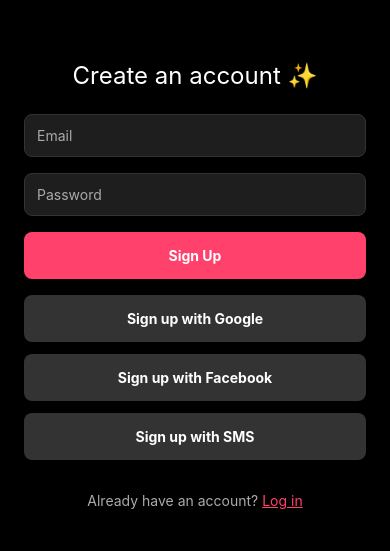
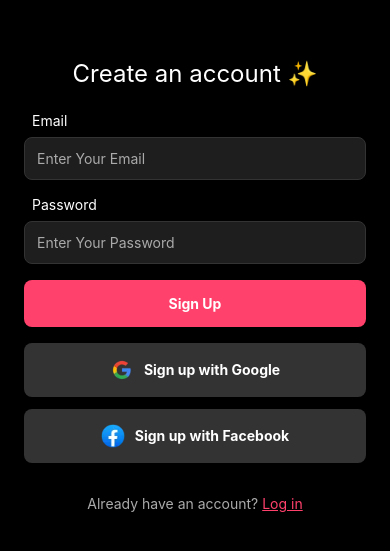
Before and after one commit to muhammadhasansiddiqui/galaxiesFire, a React Native app: screen /Signup in a window 390 px wide. Shown: the part 137-688 px from the top of the page. Built offline with nearby package versions, Linux system fonts and the light colour scheme; no server answers.

Commit message:
refactor: update login and signup screens with improved UI and social login icons

```diff
--- a/app/screens/Login.tsx
+++ b/app/screens/Login.tsx
@@ -64,19 +64,23 @@ const Login = () => {
       >
         <Text style={styles.title}>Log in to your account ✨</Text>
 
+{/* lable */}
+        <Text  style={{ color: '#fff', marginBottom: 8, marginLeft: 8 }}>Email</Text>
         <TextInput
           value={email}
           onChangeText={setEmail}
           style={styles.input}
-          placeholder="Email"
+          placeholder="Enter Your Email"
           placeholderTextColor="#aaa"
           autoCapitalize="none"
         />
+
+        <Text  style={{ color: '#fff', marginBottom: 8, marginLeft: 8 }}>Password</Text>
         <TextInput
           value={password}
           onChangeText={setPassword}
           style={styles.input}
-          placeholder="Password"
+          placeholder="Enter Your Password"
           placeholderTextColor="#aaa"
           secureTextEntry
           autoCapitalize="none"
@@ -91,18 +95,13 @@ const Login = () => {
             </TouchableOpacity>
 
             <TouchableOpacity style={styles.socialBtn} onPress={handleGoogleLogin}>
-              {/* <Image source={require('../../assets/google.png')} style={styles.icon} /> */}
+              <Image source={require('../../assets/google-logo.png')} style={styles.icon} />
               <Text style={styles.socialText}>Sign in with Google</Text>
             </TouchableOpacity>
 
             <TouchableOpacity style={styles.socialBtn} onPress={handleFbLogin}>
-              {/* <Image source={require('../../assets/facebook.png')} style={styles.icon} /> */}
+              <Image source={require('../../assets/facebook-icon.png')} style={styles.icon} />
               <Text style={styles.socialText}>Sign in with Facebook</Text>
-            </TouchableOpacity>
-
-            <TouchableOpacity style={styles.socialBtn} onPress={handleSMSLogin}>
-              {/* <Image source={require('../../assets/phone.png')} style={styles.icon} /> */}
-              <Text style={styles.socialText}>Sign in with SMS</Text>
             </TouchableOpacity>
 
             <Text style={styles.switchText}>
--- a/app/screens/Signup.tsx
+++ b/app/screens/Signup.tsx
@@ -9,6 +9,7 @@ import {
   StyleSheet,
   KeyboardAvoidingView,
   Platform,
+  Image
 } from 'react-native';
 import { useNavigation } from '@react-navigation/native';
 import {
@@ -79,20 +80,22 @@ export const Signup = () => {
         style={{ flex: 1, justifyContent: 'center' }}
       >
         <Text style={styles.title}>Create an account ✨</Text>
-
+{/* lable */}
+        <Text  style={{ color: '#fff', marginBottom: 8, marginLeft: 8 }}>Email</Text>
         <TextInput
           value={email}
           onChangeText={setEmail}
           style={styles.input}
-          placeholder="Email"
+          placeholder="Enter Your Email"
           placeholderTextColor="#aaa"
           autoCapitalize="none"
         />
+        <Text  style={{ color: '#fff', marginBottom: 8, marginLeft: 8 }}>Password</Text>
         <TextInput
           value={password}
           onChangeText={setPassword}
           style={styles.input}
-          placeholder="Password"
+          placeholder="Enter Your Password"
           placeholderTextColor="#aaa"
           autoCapitalize="none"
           secureTextEntry
@@ -108,16 +111,20 @@ export const Signup = () => {
 
             {/* Social Login Buttons */}
             <TouchableOpacity style={styles.socialBtn} onPress={handleGoogleLogin}>
+              <View style={{ flexDirection: 'row', alignItems: 'center' }}>
+              <Image source={require('../../assets/google-logo.png')} style={styles.icon} />
               <Text style={styles.socialBtnText}>Sign up with Google</Text>
+              </View>
             </TouchableOpacity>
 
             <TouchableOpacity style={styles.socialBtn} onPress={handleFacebookLogin}>
+              <View style={{ flexDirection: 'row', alignItems: 'center' }}>
+              <Image source={require('../../assets/facebook-icon.png')} style={styles.icon} />
               <Text style={styles.socialBtnText}>Sign up with Facebook</Text>
+              </View>
             </TouchableOpacity>
 
-            <TouchableOpacity style={styles.socialBtn} onPress={handlePhoneLogin}>
-              <Text style={styles.socialBtnText}>Sign up with SMS</Text>
-            </TouchableOpacity>
+
 
             <Text style={styles.switchText}>
               Already have an account?{' '}
@@ -156,6 +163,11 @@ const styles = StyleSheet.create({
     borderColor: '#333',
     borderWidth: 1,
   },
+  icon: {
+    width: 24,
+    height: 24,
+    marginRight: 10,
+  },
   signupBtn: {
     backgroundColor: '#ff416c',
     padding: 15,
```
Also changed, not shown: assets/facebook-icon.png (added), assets/google-logo.png (added).
